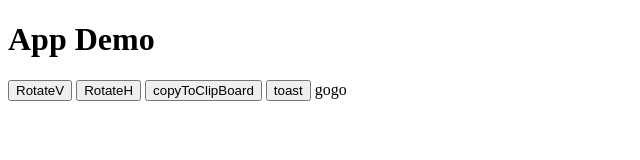
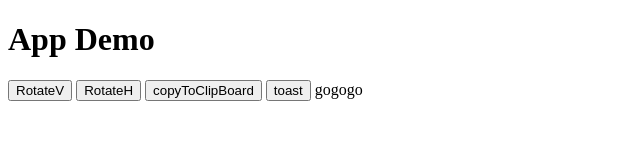
Before and after one commit to kingyangcn/kingyangcn.github.io, a plain HTML site: page app.html in a window 1280 px wide. Shown: the full height of the page, 0-640 px from the left. Drawn offline with Linux system fonts and the light colour scheme.

Commit message:
Update app.html

```diff
--- a/app.html
+++ b/app.html
@@ -11,7 +11,7 @@
 <button onclick="rotate('H')">RotateH</button>
 <button onclick="copyToClipBoard('Hi,你好')">copyToClipBoard</button>
 <button onclick="toast('toast,你好')">toast</button>
-gogo
+gogogo
 <script>
 function rotate(data){
 var ret=android.callJava('setOrientation','{"dir":"'+data+'"}');
```
